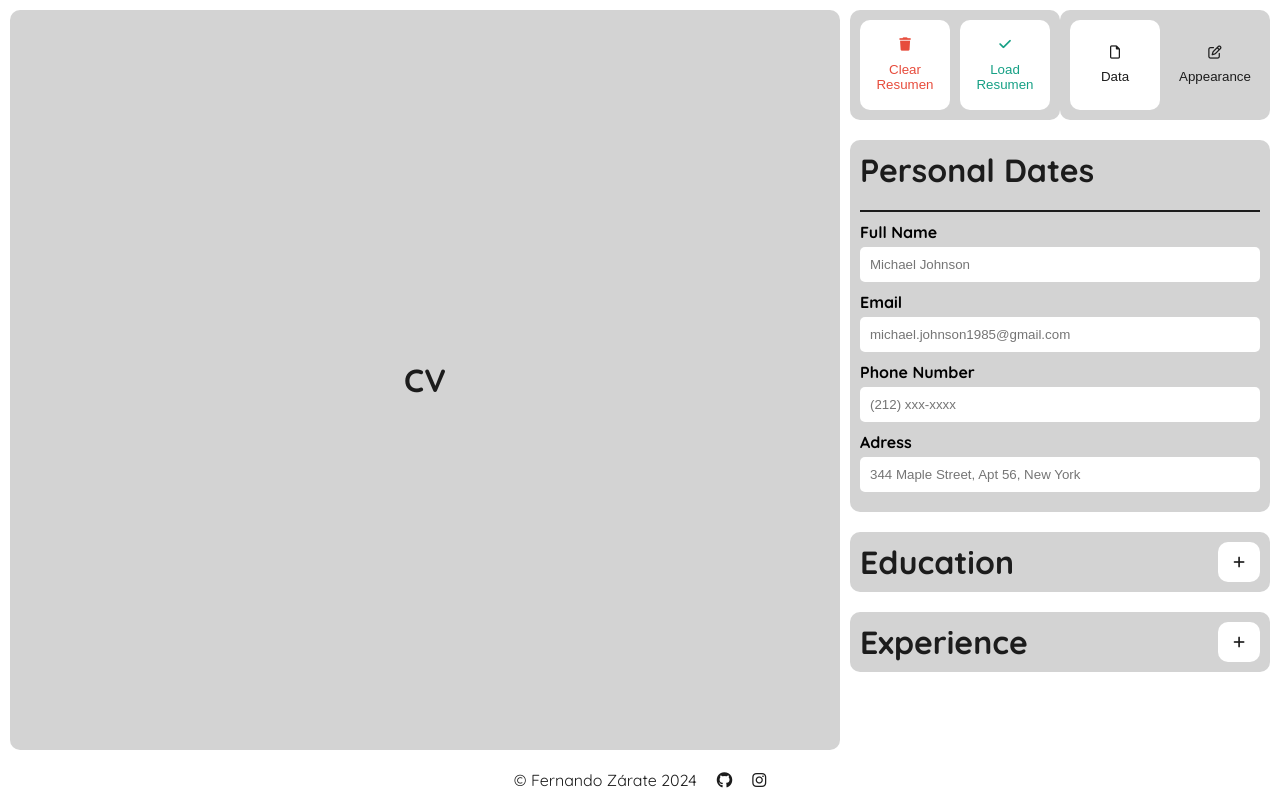
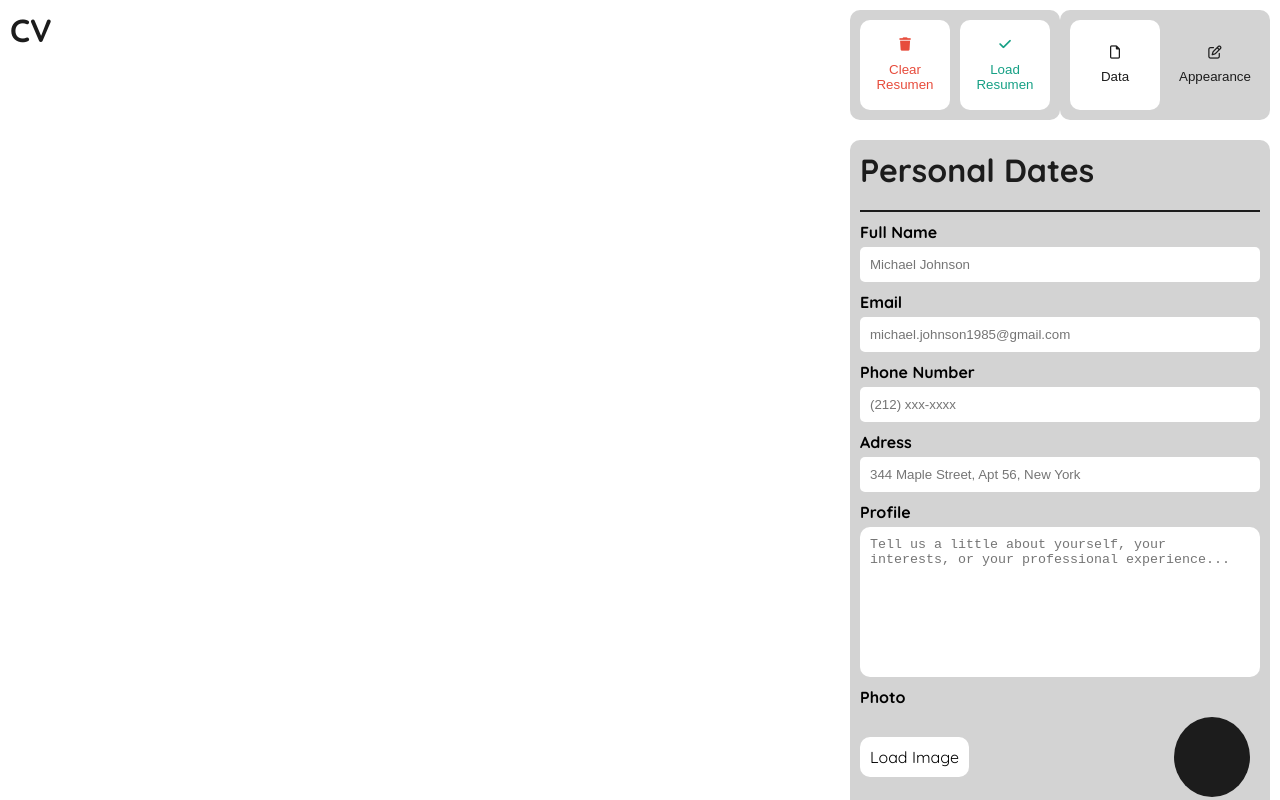
Before and after one commit to fernandozarate07/Project-CV-Application, a React (Vite) app: page / in a window 1280 px wide. Shown: the top 800 px of the page. Built offline with nearby package versions, Linux system fonts and the light colour scheme.

Commit message:
Add profile and photo funcionality in PersonaDatails component

```diff
--- a/src/components/App.jsx
+++ b/src/components/App.jsx
@@ -12,7 +12,7 @@ function App() {
     <div className="app__container">
       <main className="app__main">
         {/* CVPreviewSection */}
-        <div className="cv">
+        <div className="app__cvPreview">
           <h1>CV</h1>
         </div>
         <div className="app__controlPanel">
--- a/src/components/DataSection/PersonalDetails/PersonalDetails.jsx
+++ b/src/components/DataSection/PersonalDetails/PersonalDetails.jsx
@@ -1,3 +1,5 @@
+import Photo from "./PhotoPerfil";
+
 const PersonalDetails = () => {
   return (
     <div className="personalDetails__container">
@@ -19,6 +21,14 @@ const PersonalDetails = () => {
           <strong>Adress</strong>
           <input type="text" placeholder="344 Maple Street, Apt 56, New York" />
         </div>
+        <div className="personalDetails__inputContainer">
+          <strong>Profile</strong>
+          <textarea
+            className="personalDEtails__textArea"
+            placeholder="Tell us a little about yourself, your interests, or your professional experience..."
+          />
+        </div>
+        <Photo />
       </div>
     </div>
   );
--- /dev/null
+++ b/src/components/DataSection/PersonalDetails/PhotoPerfil.jsx
@@ -0,0 +1,46 @@
+import React, { useState } from "react";
+
+function Photo() {
+  const [image, setImage] = useState(null);
+
+  // Función para manejar la carga de la imagen
+  const handleImageChange = (e) => {
+    const file = e.target.files[0]; // Obtener el archivo seleccionado
+    if (file) {
+      setImage(URL.createObjectURL(file)); // Crear una URL local para la imagen
+    }
+  };
+  const handleRemoveImage = () => {
+    console.log("Removing image..."); // Asegúrate de que se ejecute
+    setImage(null);
+  };
+
+  return (
+    <div className="photo__container">
+      <strong>Photo</strong>
+      <div className="photo__content">
+        <div className="photo__inputContainer">
+          <input
+            type="file"
+            accept="image/*"
+            onChange={handleImageChange}
+            id="file-upload"
+            style={{ display: "none" }}
+          />
+          {/* Label que actúa como botón */}
+          <label htmlFor="file-upload" className="photo__button">
+            {image ? "Change Photo" : "Load Image"}
+          </label>
+          {image ? (
+            <button className="photo__romoveButton" onClick={handleRemoveImage}>
+              <i className="fa-solid fa-trash" />
+            </button>
+          ) : null}
+        </div>
+        <div className="photo__imagePreview">{image ? <img src={image} alt="Profile Preview" /> : null}</div>
+      </div>
+    </div>
+  );
+}
+
+export default Photo;
--- a/src/css/App.css
+++ b/src/css/App.css
@@ -116,6 +116,67 @@
 
   border-radius: 5px;
 }
+.personalDEtails__textArea {
+  padding: 10px;
+  width: 100%;
+  height: 150px;
+
+  resize: none;
+  border: none;
+  border-radius: 10px;
+  outline: none;
+  overflow: scroll;
+}
+.photo__container {
+  width: 100%;
+
+  display: flex;
+  flex-direction: column;
+  justify-content: center;
+  align-items: flex-start;
+}
+.photo__content {
+  width: 100%;
+
+  display: flex;
+  justify-content: space-between;
+  align-items: center;
+}
+.photo__inputContainer {
+  width: 100%;
+  height: auto;
+
+  display: flex;
+  justify-content: flex-start;
+  align-items: center;
+  gap: 20px;
+}
+.photo__button {
+  padding: 10px;
+  background-color: var(--white);
+  border-radius: 10px;
+  cursor: pointer;
+}
+.photo__romoveButton {
+  padding: 10px 15px;
+}
+.photo__imagePreview {
+  margin: 10px;
+
+  display: flex;
+  justify-content: center;
+  align-items: center;
+
+  background-color: var(--black-charcoal);
+  border-radius: 50%;
+  width: 100px;
+  height: 80px;
+}
+.photo__imagePreview img {
+  width: 100%;
+  height: 100%;
+  border-radius: 50%;
+}
 .experienceEducation__container {
   padding: 10px;
   width: 100%;
--- a/src/css/root.css
+++ b/src/css/root.css
@@ -31,6 +31,7 @@ button {
   cursor: pointer;
   border: none;
   border-radius: 10px;
+  background-color: var(--white);
 }
 input {
   border: none;
```
Also changed, not shown: src/components/CVPreview/CVPreview.jsx (+7 -0 lines).
